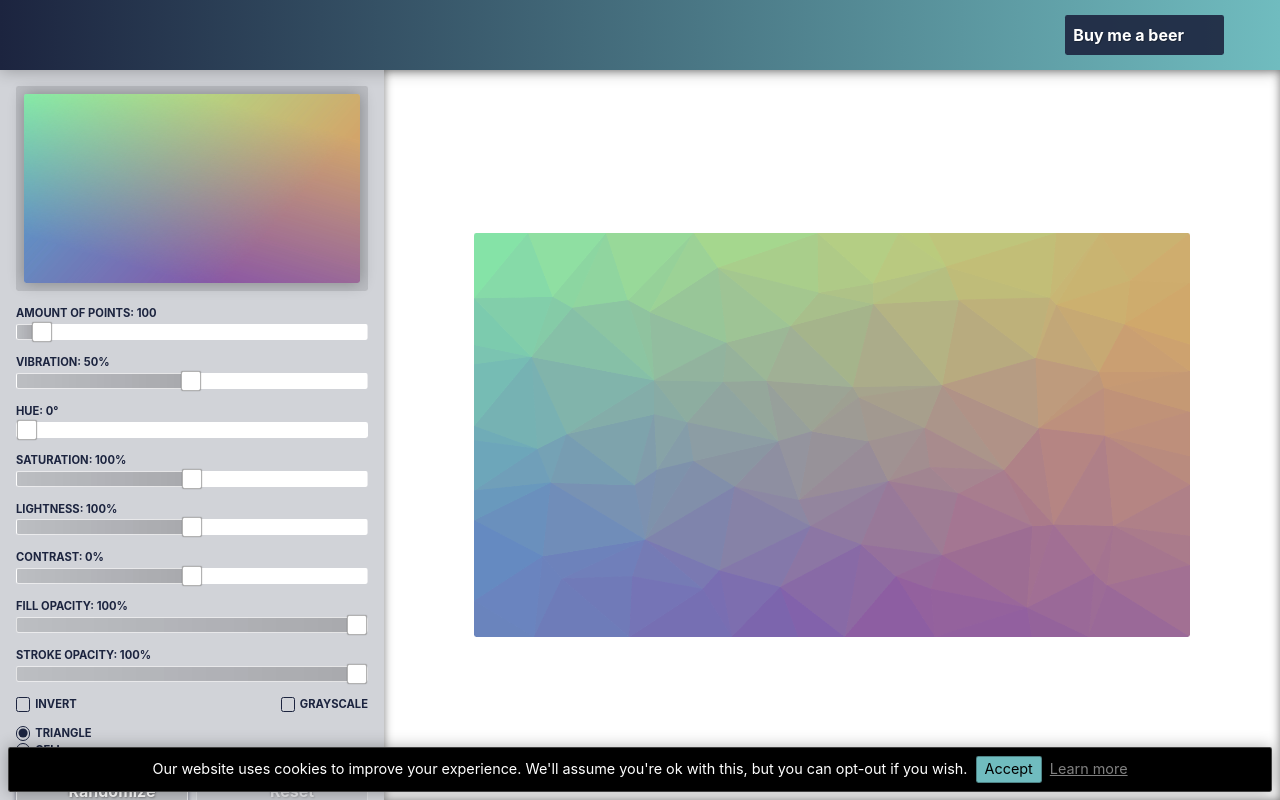
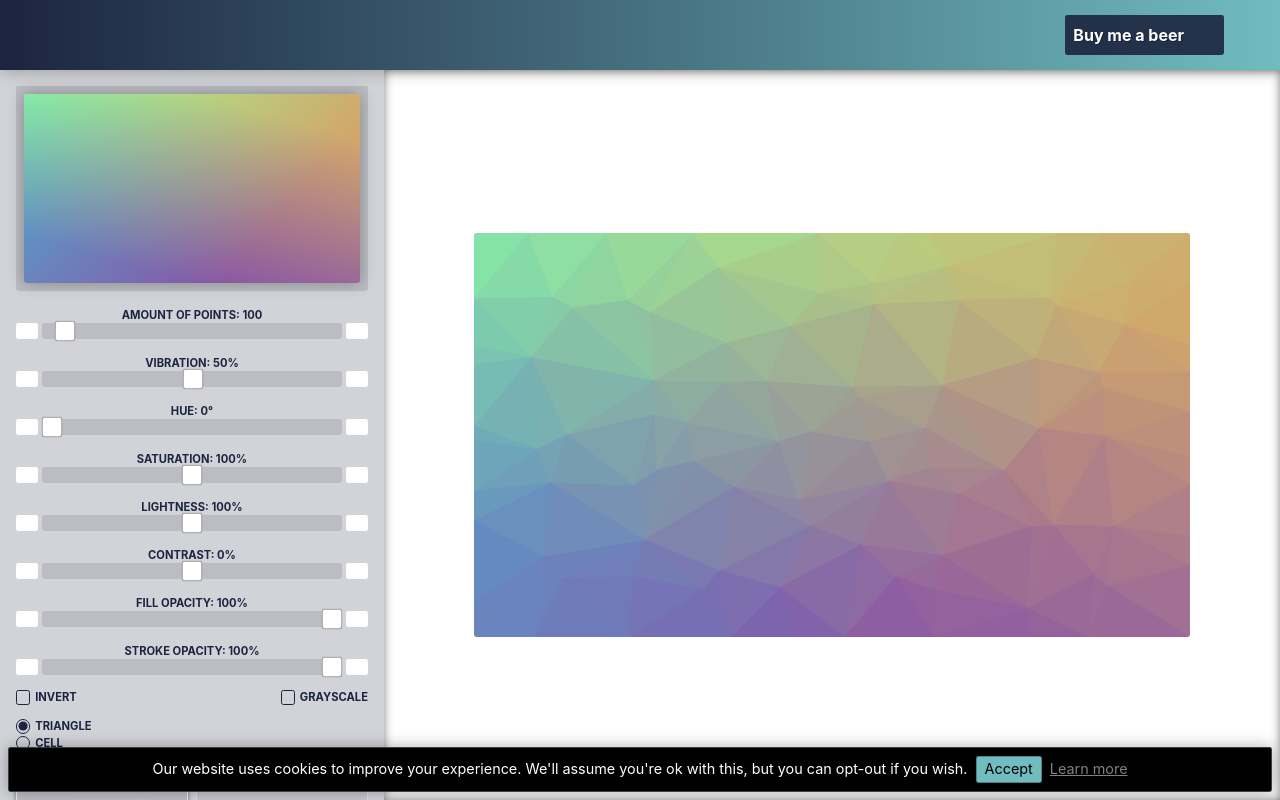
Before and after one commit to Niekes/polify, a Vue app: page / in a window 1280 px wide. Built offline with nearby package versions, Linux system fonts and the light colour scheme; no server answers.

Commit message:
Improve input range

```diff
--- a/src/components/InputRange.vue
+++ b/src/components/InputRange.vue
@@ -1,5 +1,13 @@
 <template>
     <div class="range">
+        <span
+            class="range__subtract"
+            @click="value > min ? $emit('subtract', step) : null"
+        >
+            <svg-icon
+                :xlink="'#minus'"
+            />
+        </span>
         <label
             class="range__label"
             v-text="label"
@@ -13,6 +21,14 @@
             type="range"
             @input="handleInput"
         >
+        <span
+            class="range__add"
+            @click="value < max ? $emit('add', step) : null"
+        >
+            <svg-icon
+                :xlink="'#plus'"
+            />
+        </span>
     </div>
 </template>
 
@@ -22,8 +38,17 @@ import {
     scaleLinear,
 } from 'd3';
 
+import SvgIcon from '@/components/SvgIcon';
+
+// eslint-disable-next-line import/extensions
+import localstyles from 'localstyles';
+
 export default {
     name: 'InputRange',
+
+    components: {
+        SvgIcon,
+    },
 
     props: {
         label: {
@@ -77,7 +102,7 @@ export default {
             this.p = this.scale(this.value) * 100;
 
             this.slider
-                .style('background', `linear-gradient(90deg, rgba(0, 0, 0, 0.10) 0%, rgba(0, 0, 0, 0.20) ${this.p}%, white ${this.p}%)`);
+                .style('background', `linear-gradient(90deg, rgba(0, 0, 0, 0.10) 0%, ${localstyles.secondary} ${this.p}%, white ${this.p}%)`);
         },
     },
 };
@@ -85,22 +110,78 @@ export default {
 
 <style lang="scss" scoped>
 .range {
+    display: grid;
+    gap: 0 $margin-x / 2;
+    grid-template-areas:
+        "label label label label"
+        "subtract input input add";
+    grid-template-columns: min-content 1fr 1fr min-content;
+    grid-template-rows: 1fr 1fr;
+
+    &__subtract,
+    &__add,
+    &__label {
+        align-items: center;
         display: flex;
-    flex-direction: column;
     }
 
-.range__label {
+    &__subtract,
+    &__add {
+        background-color: $white;
+        border-radius: $border-radius;
+        cursor: pointer;
+        padding: 0 $padding-x;
+
+        svg {
+            color: $black-75;
+            height: 0.4rem;
+            width: 0.4rem;
+        }
+    }
+
+    &__subtract {
+        grid-area: subtract;
+        justify-content: flex-start;
+
+        &:hover {
+            background: $white-75;
+        }
+
+        &:active:hover {
+            background: $black-10;
+        }
+    }
+
+    &__add {
+        grid-area: add;
+        justify-content: flex-end;
+
+        &:hover {
+            background: $white-75;
+        }
+
+        &:active:hover {
+            background: $black-10;
+        }
+    }
+
+    &__label {
         color: $primary;
         font-size: $font-size * 0.7;
         font-weight: bolder;
-    margin-bottom: $margin-y / 2;
+        grid-area: label;
+        justify-content: center;
         text-transform: uppercase;
+        user-select: none;
         white-space: nowrap;
         z-index: 1;
     }
 
-.range__input {
+    &__input {
+        grid-area: input;
+
         @include input-type-range;
+    }
 }
 
 @media (max-width: $breakpoint-sm) {
--- a/src/config/index.js
+++ b/src/config/index.js
@@ -6,6 +6,12 @@ export default {
     api: process.env.VUE_APP_API_URL,
     links: {
         buymeacoffee: 'https://www.buymeacoffee.com/niekes',
+    },
+    format: {
+        float: '.2~f',
+        standard: '.4~s',
+        currency: '$.3~s',
+        percent: '.1~%',
     },
     images: new Map([
         /* eslint-disable global-require */
--- a/src/i18n/languages/en.js
+++ b/src/i18n/languages/en.js
@@ -11,13 +11,13 @@ export default {
     home: {
         title: 'home',
         amountOfPoints: 'Amount of points: {n}',
-        vibration: 'Vibration: {n}%',
+        vibration: 'Vibration: {n}',
         hue: 'Hue: {n}°',
-        contrast: 'Contrast: {n}%',
-        fillOpacity: 'Fill Opacity: {n}%',
-        strokeOpacity: 'Stroke Opacity: {n}%',
-        saturation: 'Saturation: {n}%',
-        lightness: 'Lightness: {n}%',
+        contrast: 'Contrast: {n}',
+        fillOpacity: 'Fill Opacity: {n}',
+        strokeOpacity: 'Stroke Opacity: {n}',
+        saturation: 'Saturation: {n}',
+        lightness: 'Lightness: {n}',
         randomize: 'Randomize',
         invert: 'Invert',
         grayscale: 'Grayscale',
--- a/src/main.js
+++ b/src/main.js
@@ -16,7 +16,9 @@ import '@/assets/svg/close.svg?sprite';
 import '@/assets/svg/image.svg?sprite';
 import '@/assets/svg/logo.svg?sprite';
 import '@/assets/svg/menu.svg?sprite';
+import '@/assets/svg/minus.svg?sprite';
 import '@/assets/svg/pattern.svg?sprite';
+import '@/assets/svg/plus.svg?sprite';
 import '@/assets/svg/reset.svg?sprite';
 import '@/assets/svg/upload.svg?sprite';
 
--- a/src/mixins/grid-mixin.js
+++ b/src/mixins/grid-mixin.js
@@ -11,7 +11,7 @@ export default {
             const gridYScale = scaleLinear();
             const rows = Math.ceil(Math.sqrt(this.amount));
             const columns = rows;
-            const v = this.vibration / 2;
+            const v = this.vibration;
 
             let cell = 0;
 
--- a/src/scss/mixins/_input-range.scss
+++ b/src/scss/mixins/_input-range.scss
@@ -1,7 +1,9 @@
 @mixin input-type-range ($thumbColor: $white, $thumbWidth: 1.25rem, $thumbHeight: 1.25rem, $trackWidth: 100%, $trackHeight: 1rem, $borderRadius: $border-radius) {
     appearance: none;
-    border: $border-width solid $white-70;
+    background: $black-10;
+    border: 0 solid transparent;
     border-radius: $borderRadius;
+    cursor: pointer;
     height: $trackHeight;
     margin: 0;
     outline: none;
@@ -39,7 +41,7 @@
         border: $border-width solid $black-30;
         border-radius: $borderRadius;
         box-shadow: 0 0 1px $black-50;
-        cursor: pointer;
+        cursor: ew-resize;
         height: $thumbHeight;
         transition: transform $transition-duration / 2 $transition-timing-function;
         width: $thumbWidth;
@@ -58,7 +60,7 @@
         border: $border-width solid $black-30;
         border-radius: $borderRadius;
         box-shadow: 0 0 1px $black-50;
-        cursor: pointer;
+        cursor: ew-resize;
         height: $thumbHeight;
         width: $thumbWidth;
 
--- a/src/views/Home.vue
+++ b/src/views/Home.vue
@@ -16,19 +16,21 @@
                     :max="2000"
                     :step="10"
                     :label="$tc('home.amountOfPoints', amount)"
-                    @dblclick.native="resetAmount(); update()"
                     @input.native="update()"
+                    @add="(step) => { amount += step; update()}"
+                    @subtract="(step) => { amount -= step; update()}"
                 />
 
                 <input-range
                     v-model.number="vibration"
                     class="sliders__input"
-                    :min="1"
-                    :max="250"
+                    :min="0"
+                    :max="125"
                     :step="1"
-                    :label="$tc('home.vibration', Math.round(vibration / 250 * 100))"
-                    @dblclick.native="resetVibration(); update()"
+                    :label="$tc('home.vibration', format(f.percent)(vibration / 125))"
                     @input.native="update()"
+                    @add="(step) => { vibration += step; update()}"
+                    @subtract="(step) => { vibration -= step; update()}"
                 />
 
                 <input-range
@@ -36,66 +38,72 @@
                     class="sliders__input"
                     :min="0"
                     :max="360"
-                    :step="0.01"
-                    :label="$tc('home.hue', hue)"
-                    @dblclick.native="resetHue(); changeColor()"
+                    :step="0.1"
+                    :label="$tc('home.hue', format(f.float)(hue))"
                     @input.native="changeColor()"
+                    @add="(step) => { hue += step; changeColor()}"
+                    @subtract="(step) => { hue -= step; changeColor()}"
                 />
 
                 <input-range
                     v-model.number="saturation"
                     class="sliders__input"
                     :min="0"
-                    :max="200"
+                    :max="2"
                     :step="0.01"
-                    :label="$tc('home.saturation', saturation)"
-                    @dblclick.native="resetSaturation(); changeColor()"
+                    :label="$tc('home.saturation', format(f.percent)(saturation))"
                     @input.native="changeColor()"
+                    @add="(step) => { saturation += step; changeColor()}"
+                    @subtract="(step) => { saturation -= step; changeColor()}"
                 />
 
                 <input-range
                     v-model.number="lightness"
                     class="sliders__input"
                     :min="0"
-                    :max="200"
+                    :max="2"
                     :step="0.01"
-                    :label="$tc('home.lightness', lightness)"
-                    @dblclick.native="resetLightness(); changeColor()"
+                    :label="$tc('home.lightness', format(f.percent)(lightness))"
                     @input.native="changeColor()"
+                    @add="(step) => { lightness += step; changeColor()}"
+                    @subtract="(step) => { lightness -= step; changeColor()}"
                 />
 
                 <input-range
                     v-model.number="contrast"
                     class="sliders__input"
-                    :min="-100"
-                    :max="100"
+                    :min="-1"
+                    :max="1"
                     :step="0.01"
                     :center="50"
-                    :label="$tc('home.contrast', contrast)"
-                    @dblclick.native="resetContrast(); changeColor()"
+                    :label="$tc('home.contrast', format(f.percent)(contrast))"
                     @input.native="changeColor()"
+                    @add="(step) => { contrast += step; changeColor()}"
+                    @subtract="(step) => { contrast -= step; changeColor()}"
                 />
 
                 <input-range
                     v-model.number="fillOpacity"
                     class="sliders__input"
                     :min="0"
-                    :max="100"
+                    :max="1"
                     :step="0.01"
-                    :label="$tc('home.fillOpacity', fillOpacity)"
-                    @dblclick.native="resetFillOpacity(); changeColor()"
+                    :label="$tc('home.fillOpacity', format(f.percent)(fillOpacity))"
                     @input.native="changeColor()"
+                    @add="(step) => { fillOpacity += step; changeColor()}"
+                    @subtract="(step) => { fillOpacity -= step; changeColor()}"
                 />
 
                 <input-range
                     v-model.number="strokeOpacity"
                     class="sliders__input"
                     :min="0"
-                    :max="100"
+                    :max="1"
                     :step="0.01"
-                    :label="$tc('home.strokeOpacity', strokeOpacity)"
-                    @dblclick.native="resetStrokeOpacity(); changeColor()"
+                    :label="$tc('home.strokeOpacity', format(f.percent)(strokeOpacity))"
                     @input.native="changeColor()"
+                    @add="(step) => { strokeOpacity += step; changeColor()}"
+                    @subtract="(step) => { strokeOpacity -= step; changeColor()}"
                 />
             </div>
             <div class="control__customize-checkbox">
@@ -175,11 +183,11 @@
                         || invert !== false
                         || grayscale !== false
                         || hue !== 0
-                        || vibration !== 125
-                        || saturation !== 100
-                        || lightness !== 100
-                        || fillOpacity !== 100
-                        || strokeOpacity !== 100
+                        || vibration !== 62.5
+                        || saturation !== 1
+                        || lightness !== 1
+                        || fillOpacity !== 1
+                        || strokeOpacity !== 1
                         || contrast !== 0)"
                     :text="$t('home.reset')"
                     @click.native="reset"
@@ -230,6 +238,7 @@ import {
     Delaunay,
     create,
     select,
+    format,
 } from 'd3';
 
 import InputRange from '@/components/InputRange';
@@ -238,6 +247,11 @@ import canvasMixin from '@/mixins/canvas-mixin';
 import colorMixin from '@/mixins/color-mixin';
 import gridMixin from '@/mixins/grid-mixin';
 import config from '@/config';
+
+const {
+    images: referenceImages,
+    format: f,
+} = config;
 
 const AMOUNT = 100;
 
@@ -254,7 +268,7 @@ export default {
     data() {
         return {
             amount: AMOUNT,
-            vibration: 125,
+            vibration: 62.5,
             hintIsShwon: false,
             virtualCanvas: null,
         };
@@ -350,11 +364,12 @@ export default {
         },
 
         referenceImages() {
-            return config.images;
+            return referenceImages;
         },
     },
 
     created() {
+        this.f = f;
         this.AMOUNT = AMOUNT;
     },
 
@@ -516,7 +531,7 @@ export default {
         },
 
         resetVibration() {
-            this.vibration = 125;
+            this.vibration = 62.5;
         },
 
         resetHue() {
@@ -524,19 +539,19 @@ export default {
         },
 
         resetSaturation() {
-            this.saturation = 100;
+            this.saturation = 1;
         },
 
         resetLightness() {
-            this.lightness = 100;
+            this.lightness = 1;
         },
 
         resetFillOpacity() {
-            this.fillOpacity = 100;
+            this.fillOpacity = 1;
         },
 
         resetStrokeOpacity() {
-            this.strokeOpacity = 100;
+            this.strokeOpacity = 1;
         },
 
         resetContrast() {
@@ -559,6 +574,7 @@ export default {
             this.hintIsShwon = false;
         },
 
+        format,
     },
 
 };
```
Also changed, not shown: src/mixins/color-mixin.js (+5 -5 lines), src/assets/svg/minus.svg (added), src/assets/svg/plus.svg (added). Lines whose indentation alone changed are shown as unchanged.
